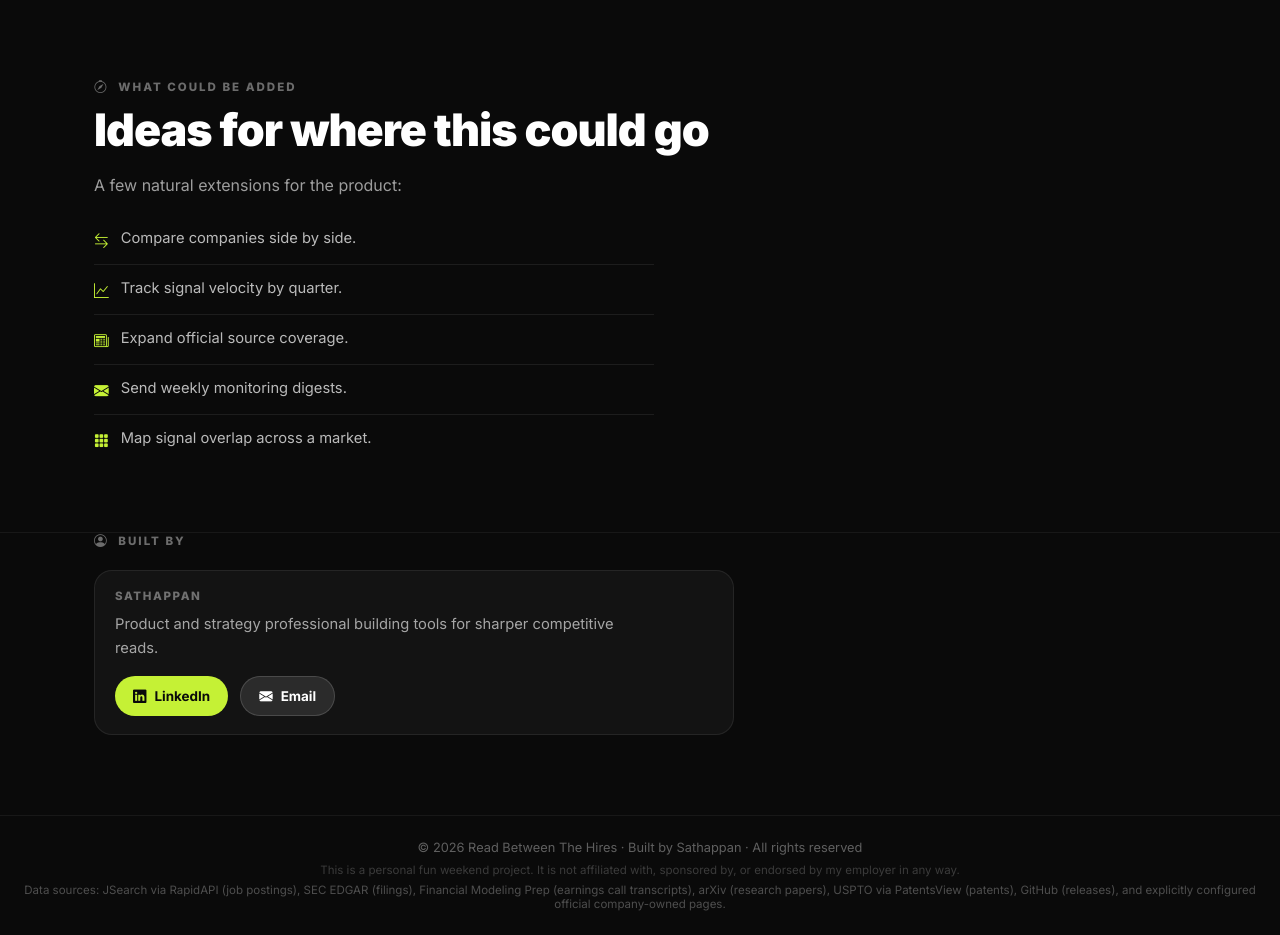
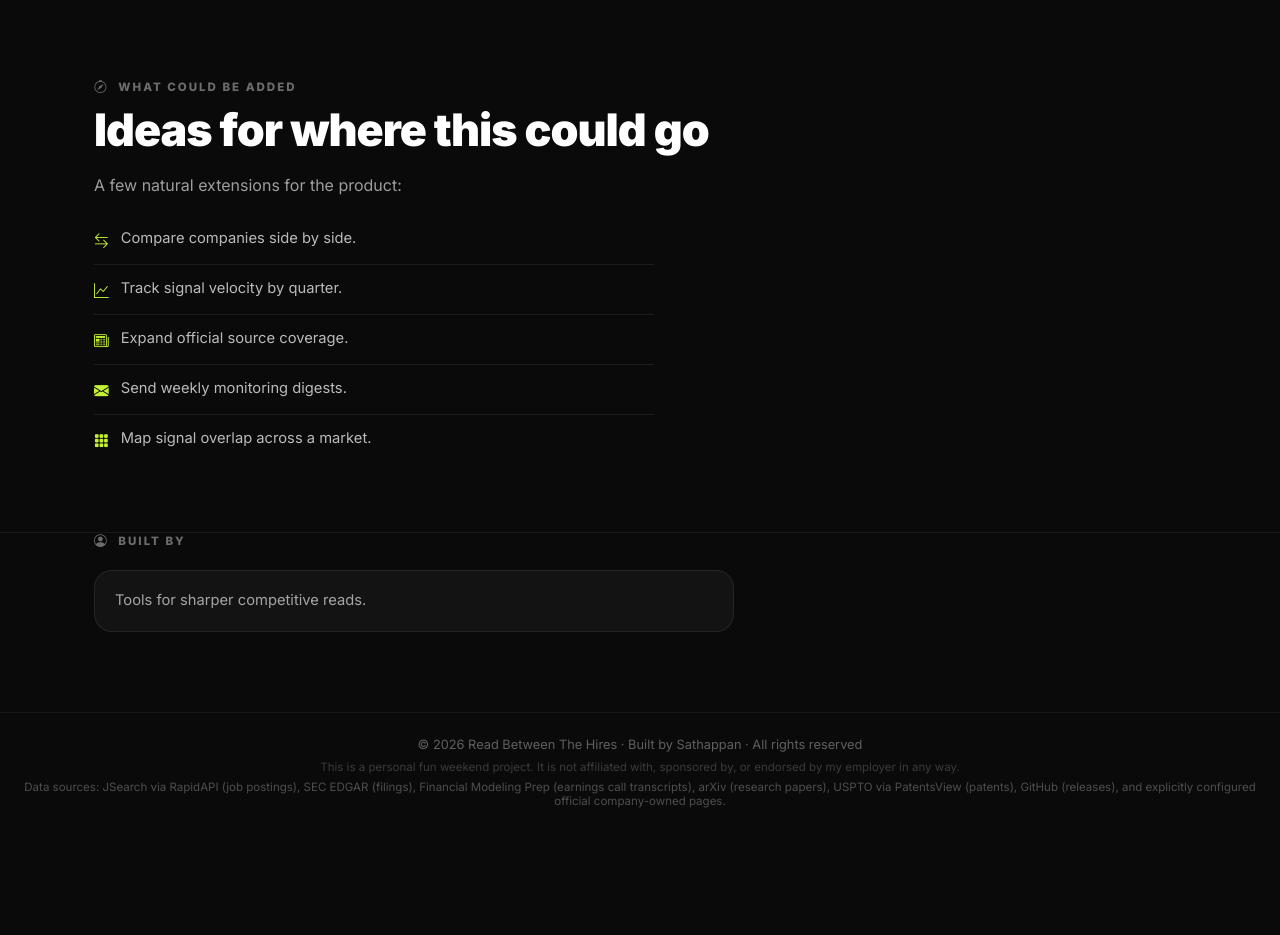
Before and after one commit to sath-commits/Compete_strategy, a Flask app: page / in a window 1280 px wide. Shown: the part 1925-2860 px from the top of the page. After the commit the page ends 2733 px from the top, so only its background shows below. Run offline with Flask 3, Linux system fonts and the light colour scheme; data that the repository does not hold is empty.

Commit message:
new read me

```diff
--- a/core/company_documents.py
+++ b/core/company_documents.py
@@ -22,7 +22,7 @@ DOC_SUMMARY_MODEL = os.getenv("DOC_SUMMARY_MODEL", "gpt-4o-mini")
 
 SEC_USER_AGENT = os.getenv(
     "SEC_USER_AGENT",
-    "compete-strategy/1.0 support@example.com"
+    "read-between-the-hires/1.0 support@example.com"
 )
 FMP_API_KEY = os.getenv("FMP_API_KEY", "").strip()
 GITHUB_TOKEN = os.getenv("GITHUB_TOKEN", "").strip()
--- a/core/public_company.py
+++ b/core/public_company.py
@@ -13,7 +13,7 @@ client = OpenAI(api_key=os.getenv("OPENAI_API_KEY"))
 SEC_TICKERS_URL = "https://www.sec.gov/files/company_tickers.json"
 SEC_USER_AGENT = os.getenv(
     "SEC_USER_AGENT",
-    "compete-strategy/1.0 support@example.com"
+    "read-between-the-hires/1.0 support@example.com"
 )
 
 # Only true rebrands where the brand name is completely absent from the SEC filing name.
--- a/templates/index.html
+++ b/templates/index.html
@@ -908,18 +908,9 @@
   <div class="container">
     <p class="section-eyebrow"><i class="bi bi-person-circle"></i> Built by</p>
     <div class="contact-card">
-      <div class="contact-kicker">Sathappan</div>
       <p class="contact-copy">
-        Product and strategy professional building tools for sharper competitive reads.
+        Tools for sharper competitive reads.
       </p>
-      <div class="contact-grid">
-        <a class="contact-btn linkedin" href="https://www.linkedin.com/in/sathappan-sathappan" target="_blank">
-          <i class="bi bi-linkedin"></i> LinkedIn
-        </a>
-        <a class="contact-btn email" href="mailto:sathappan.nus@gmail.com">
-          <i class="bi bi-envelope-fill"></i> Email
-        </a>
-      </div>
     </div>
   </div>
 </section>
```
Also changed, not shown: README.md (added).
